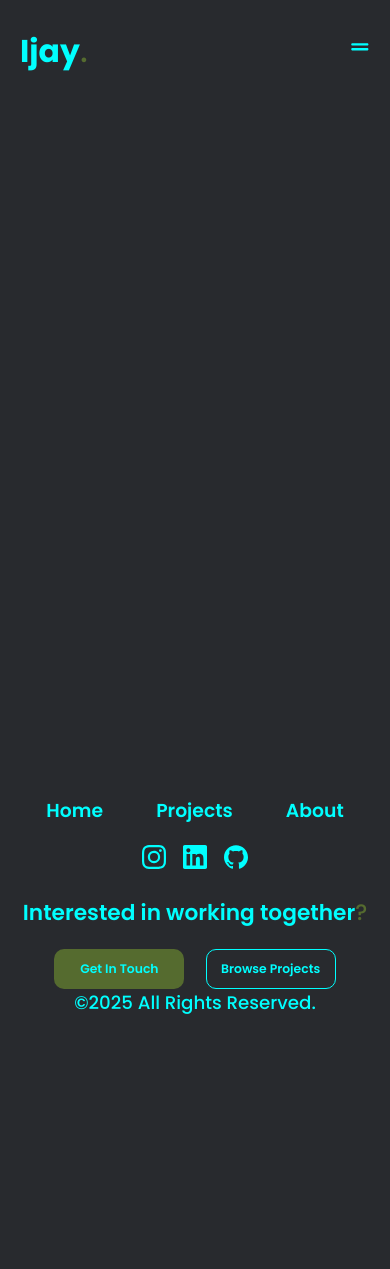
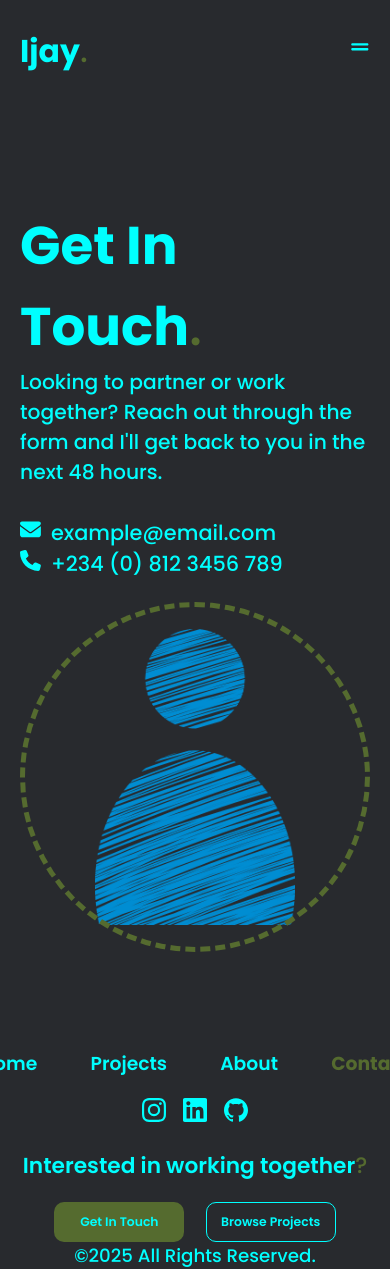
Before and after one commit to ataisi-nathan/ijay, a React (Vite) app: page /contact in a window 390 px wide. Before the commit the page ends 1016 px from the top, so only its background shows below. Built offline with nearby package versions, Linux system fonts and the light colour scheme.

Commit message:
Updated the UI and Responsiveness

```diff
--- a/src/App.jsx
+++ b/src/App.jsx
@@ -4,6 +4,8 @@ import Footer from './components/footer';
 import { Route, Routes } from 'react-router-dom';
 import Home from './pages/home';
 import ProjectPage from './pages/project';
+import AboutMe from './pages/about';
+import Contact from './pages/contact';
 
 function App() {
   return (
@@ -13,6 +15,8 @@ function App() {
         <Routes>
           <Route path='/' element={<Home />} />
           <Route path='/projects' element={<ProjectPage />} />
+          <Route path='/about' element={<AboutMe />} />
+          <Route path='/contact' element={<Contact />} />
         </Routes>
       </main>
       <Footer />
--- a/src/components/footer.jsx
+++ b/src/components/footer.jsx
@@ -31,6 +31,14 @@ function Footer() {
                             About
                         </NavLink>
                     </li>
+                    <li>
+                        <NavLink
+                            to="/contact"
+                            className={({ isActive }) => (isActive ? "nav-link active" : "nav-link")}
+                        >
+                            Contact
+                        </NavLink>
+                    </li>
                 </ul>
             </nav>
                 <div className="footer__socials">
@@ -44,7 +52,7 @@ function Footer() {
                         <SiInstagram size={24} />
                     </a>
                     <a
-                        href="https://www.instagram.com"
+                        href="https://www.linkedin.com"
                         target="_blank"
                         rel="noopener noreferrer"
                         aria-label="Instagram"
@@ -53,7 +61,7 @@ function Footer() {
                         <SiLinkedin size={24} />
                     </a>
                     <a
-                        href="https://www.instagram.com"
+                        href="https://www.github.com"
                         target="_blank"
                         rel="noopener noreferrer"
                         aria-label="Instagram"
--- a/src/components/header.jsx
+++ b/src/components/header.jsx
@@ -1,6 +1,6 @@
 import { SiChatbot } from "react-icons/si"
 import { FaGripLines, FaXmark } from "react-icons/fa6"
-import { NavLink } from "react-router-dom";
+import { Link, NavLink } from "react-router-dom";
 import { useState } from "react";
 
 function Header() {
@@ -26,7 +26,12 @@ function Header() {
                             </NavLink>
                         </li>
                         <li>
-                            <a href="/#project">Projects</a>
+                            <NavLink
+                                to="/projects"
+                                className={({ isActive }) => (isActive ? "nav-link active" : "nav-link")}
+                            >
+                                Projects
+                            </NavLink>
                         </li>
                         <li>
                             <NavLink
@@ -39,7 +44,8 @@ function Header() {
                     </ul>
                 </nav>
                 <div className="contact">
-                    <SiChatbot />
+                    <Link to="/contact"><SiChatbot /></Link>
+
                 </div>
                 <div className="ham">
                     <FaGripLines onClick={toggleClass} className={isActive ? "show hide" : "show"} />
@@ -58,7 +64,12 @@ function Header() {
                             </NavLink>
                         </li>
                         <li>
-                            <a href="/#project">Projects</a>
+                            <NavLink
+                                to="/projects"
+                                className={({ isActive }) => (isActive ? "nav-link active" : "nav-link")}
+                            >
+                                Projects
+                            </NavLink>
                         </li>
                         <li>
                             <NavLink
@@ -66,6 +77,14 @@ function Header() {
                                 className={({ isActive }) => (isActive ? "nav-link active" : "nav-link")}
                             >
                                 About
+                            </NavLink>
+                        </li>
+                        <li>
+                            <NavLink
+                                to="/contact"
+                                className={({ isActive }) => (isActive ? "nav-link active" : "nav-link")}
+                            >
+                                Contact
                             </NavLink>
                         </li>
                     </ul>
--- a/src/components/hero.jsx
+++ b/src/components/hero.jsx
@@ -1,5 +1,6 @@
 import { MdPerson } from "react-icons/md";
 import { Link } from "react-router-dom";
+import profile from "../assets/profile.png"
 
 function CallToAction() {
     return (
@@ -29,8 +30,8 @@ function Hero() {
             </div>
             <div className="hero__right">
                 <div className="hero__circle">
-                    <MdPerson className="photo" size={64} />
                 </div>
+                <img className="photo" src={profile} alt="Ijay's picture" />
             </div>
         </section>
     );
--- a/src/components/projects.jsx
+++ b/src/components/projects.jsx
@@ -1,5 +1,6 @@
 import React from "react";
 import projectsData from "../data/projectsData";
+import logo from '../assets/dummy.png'
 
 function Projects() {
     return (
@@ -14,7 +15,7 @@ function Projects() {
                             className="project-image"
                             style={{ backgroundImage: `url(${project.image})` }}
                         >
-                            <img src={project.image} alt={project.title} />
+                            {/* <img src={project.image} alt={project.title} /> */}
                         </div>
                         <h4>{project.title}</h4>
                         <p>{project.description}</p>
--- /dev/null
+++ b/src/data/experienceData.jsx
@@ -0,0 +1,52 @@
+const ExperienceData = [
+    {
+        id: 1,
+        name: "Company 1",
+        position: "Position @ Company 1",
+        duration: "Month 20YY - Present",
+        description: "Lorem ipsum dolor sit amet, consectetur adipiscing elit. Etiam aliquam nisl sit amet lacus volutpat, vitae commodo odio tincidunt. Suspendisse libero purus, tincidunt in massa vel, eleifend aliquet mi. Sed erat lorem, posuere quis dolor ullamcorper, posuere bibendum arcu.",
+        details: [
+            "Lorem ipsum dolor sit amet, consectetur adipisicing elit.",
+            "Lorem ipsum dolor sit amet consectetur adipisicing elit. Nulla optio facilis voluptate laudantium.",
+            "Lorem, ipsum dolor sit amet consectetur adipisicing elit. Beatae, doloribus."
+        ]
+    },
+    {
+        id: 2,
+        name: "Company 2",
+        position: "Position @ Company 2",
+        duration: "Month 20YY - Present",
+        description: "Lorem ipsum dolor sit amet, consectetur adipiscing elit. Etiam aliquam nisl sit amet lacus volutpat, vitae commodo odio tincidunt. Suspendisse libero purus, tincidunt in massa vel, eleifend aliquet mi. Sed erat lorem, posuere quis dolor ullamcorper, posuere bibendum arcu.",
+        details: [
+            "Lorem ipsum dolor sit amet, consectetur adipisicing elit.",
+            "Lorem ipsum dolor sit amet consectetur adipisicing elit. Nulla optio facilis voluptate laudantium.",
+            "Lorem, ipsum dolor sit amet consectetur adipisicing elit. Beatae, doloribus."
+        ]
+    },
+    {
+        id: 3,
+        name: "Company 3",
+        position: "Position @ Company 3",
+        duration: "Month 20YY - Present",
+        description: "Lorem ipsum dolor sit amet, consectetur adipiscing elit. Etiam aliquam nisl sit amet lacus volutpat, vitae commodo odio tincidunt. Suspendisse libero purus, tincidunt in massa vel, eleifend aliquet mi. Sed erat lorem, posuere quis dolor ullamcorper, posuere bibendum arcu.",
+        details: [
+            "Lorem ipsum dolor sit amet, consectetur adipisicing elit.",
+            "Lorem ipsum dolor sit amet consectetur adipisicing elit. Nulla optio facilis voluptate laudantium.",
+            "Lorem, ipsum dolor sit amet consectetur adipisicing elit. Beatae, doloribus."
+        ]
+    },
+    {
+        id: 4,
+        name: "Company 4",
+        position: "Position @ Company 4",
+        duration: "Month 20YY - Present",
+        description: "Lorem ipsum dolor sit amet, consectetur adipiscing elit. Etiam aliquam nisl sit amet lacus volutpat, vitae commodo odio tincidunt. Suspendisse libero purus, tincidunt in massa vel, eleifend aliquet mi. Sed erat lorem, posuere quis dolor ullamcorper, posuere bibendum arcu.",
+        details: [
+            "Lorem ipsum dolor sit amet, consectetur adipisicing elit.",
+            "Lorem ipsum dolor sit amet consectetur adipisicing elit. Nulla optio facilis voluptate laudantium.",
+            "Lorem, ipsum dolor sit amet consectetur adipisicing elit. Beatae, doloribus."
+        ]
+    }
+];
+
+export default ExperienceData;
--- a/src/index.css
+++ b/src/index.css
@@ -125,15 +125,17 @@ header ul a {
     display: flex;
     justify-content: center;
     align-items: center;
+    position: relative;
 }
 .hero__circle {
     border: 5px dashed var(--secondary-color);
     border-radius: 50%;
-    padding: 20px;
+    width: 350px;
+    height: 350px;
+    position: absolute;
 }
-.hero__circle .photo {
-    width: 300px;
-    height: 300px;
+.photo {
+    width: 200px;
 }
 
 /* Styling for the project component */
@@ -356,6 +358,67 @@ footer .footer-container {
     list-style: none;
     margin-top: 10vh;
 }
+.ProjectPage h3 {
+    font-size: 1.7em;
+    font-weight: 700;
+    margin-top: 50px;
+}
+.ProjectPage img {
+    width: 100%;
+    border-radius: 8px;
+}
+
+/*************************************************
+    STYLING FOR ABOUT PAGE
+*************************************************/
+.about-me h2 {
+    font-size: 4em;
+    font-weight: 700;
+}
+.about-me .about-paragraph {
+    border-left: 5px solid var(--secondary-color);
+    padding-left: 10px;
+}
+.about-me .myExperience {
+    font-size: 3em;
+    font-weight: 600;
+    margin-top: 50px;
+
+}
+.about-me ul {
+    list-style: decimal;
+    font-size: 4em;
+    /* margin-bottom: 15vh; */
+}
+.about-me li {
+    margin-bottom: 100px;
+}
+.about-me ul h3 {
+    font-size: 0.6em;
+}
+.about-me ul p {
+    font-size: 0.3em;
+}
+.about-me ul h5 {
+    font-size: 0.3em;
+    color: var(--secondary-color);
+}
+
+/*************************************************
+    STYLING FOR CONTACT PAGE
+*************************************************/
+.contact{
+    display: flex;
+    align-items: center;
+    margin-top: 10vh;
+}
+.contact h2 {
+    font-size: 4em;
+    font-weight: 700;
+}
+.contact a{
+    padding: 0 10px;
+}
 
 /* Responsive styling */
 @media (max-width: 1200px) {
@@ -380,7 +443,7 @@ footer .footer-container {
     .ham {
         display: block;
     }
-    header nav, .contact {
+    header nav, header .contact {
         display: none;
     }
     .mobile-nav {
@@ -413,9 +476,6 @@ footer .footer-container {
     .experience-container .navigation-arrows button{
         display: block;
     }
-    /* .skills {
-        margin-top: 35vh;
-    } */
     .skill-container {
         flex-direction: column;
         align-items: left;
@@ -439,6 +499,19 @@ footer .footer-container {
         justify-content: center;
         align-items: center;
     }
+    .ProjectPage h2 {
+        font-size: 2.7em;
+    }
+    .about-me h2 {
+        font-size: 2.7em;
+    }
+    .contact {
+        flex-direction: column;
+        margin-bottom: 10vh;
+    }
+    .contact h2 {
+        font-size: 2.7em;
+    }
 }
 @media (max-width:363px) {
     .skills {
--- a/src/pages/about.jsx
+++ b/src/pages/about.jsx
@@ -0,0 +1,22 @@
+import ExperienceData from "../data/experienceData"
+
+function AboutMe() {
+    return(
+        <div className="about-me">
+            <h2>About me<span>.</span></h2>
+            <p className="about-paragraph">Building and Maintaining High-Performance Backend Systems, Focusing on Scalability, Security, and Reliability to Support Business Critical Applications.</p>
+            <h3 className="myExperience">My Experience<span>.</span></h3>
+            <ul>
+                {ExperienceData.map((experience) => (
+                    <li key={experience.id}>
+                        <h5>{experience.position}</h5>
+                        <h3>{experience.name}</h3>
+                        <p>{experience.description}</p>
+                    </li>
+                ))}
+            </ul>
+        </div>
+    )
+}
+
+export default AboutMe
--- a/src/pages/contact.jsx
+++ b/src/pages/contact.jsx
@@ -0,0 +1,31 @@
+import { FaEnvelope, FaPhone } from "react-icons/fa6";
+import profile from "../assets/profile.png"
+
+
+function Contact() {
+    return(
+        <div className="contact">
+            <div className="contact-left">
+                <h2>Get In Touch<span>.</span></h2>
+                <p>Looking to partner or work together? Reach out through the form and I'll get back to you in the next 48 hours.</p>
+                <br />
+                <p>
+                    <FaEnvelope />
+                    <a href="mailto:example@email.com">example@email.com</a>
+                </p>
+                <p>
+                    <FaPhone />
+                    <a href="tel:+2348123456789 ">+234 (0) 812 3456 789</a>
+                </p>
+
+            </div>
+            <div className="hero__right">
+                <div className="hero__circle">
+                </div>
+                <img className="photo" src={profile} alt="Ijay's picture" />
+            </div>
+        </div>
+    )
+}
+
+export default Contact;
```
Also changed, not shown: src/components/experience.jsx (+50 -49 lines), src/data/projectsData.jsx (+4 -4 lines), src/assets/profile.png (added).
